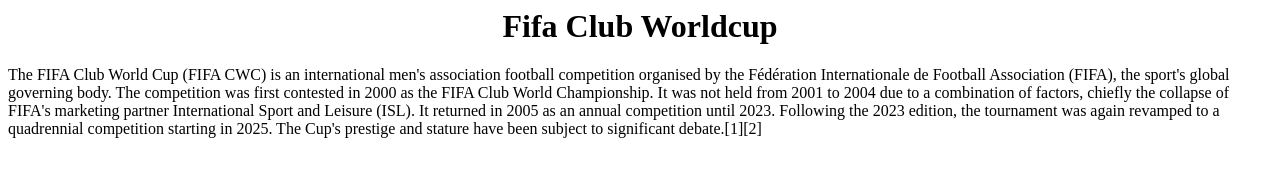
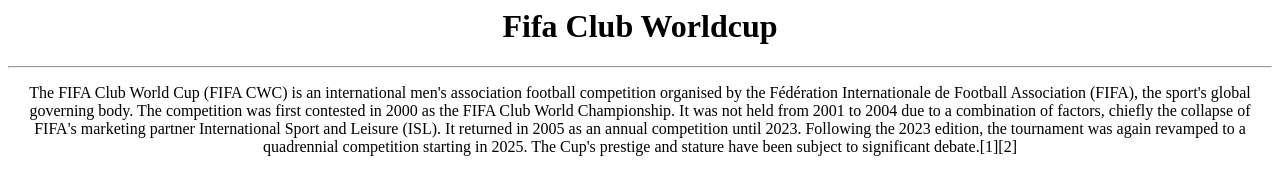
Before and after one commit to Manojkumaran3/samplehtmlwork, a plain HTML site: page index.html in a window 1280 px wide. Drawn offline with Linux system fonts and the light colour scheme.

Commit message:
Alignment checked

```diff
--- a/index.html
+++ b/index.html
@@ -8,6 +8,8 @@
 
   <body>
   <h1><center>Fifa Club Worldcup</center> </h1>
-  <p> The FIFA Club World Cup (FIFA CWC) is an international men's association football competition organised by the Fédération Internationale de Football Association (FIFA), the sport's global governing body. The competition was first contested in 2000 as the FIFA Club World Championship. It was not held from 2001 to 2004 due to a combination of factors, chiefly the collapse of FIFA's marketing partner International Sport and Leisure (ISL). It returned in 2005 as an annual competition until 2023. Following the 2023 edition, the tournament was again revamped to a quadrennial competition starting in 2025. The Cup's prestige and stature have been subject to significant debate.[1][2]</p>
-  </body>
+  <hr>
+
+  <p><center> The FIFA Club World Cup (FIFA CWC) is an international men's association football competition organised by the Fédération Internationale de Football Association (FIFA), the sport's global governing body. The competition was first contested in 2000 as the FIFA Club World Championship. It was not held from 2001 to 2004 due to a combination of factors, chiefly the collapse of FIFA's marketing partner International Sport and Leisure (ISL). It returned in 2005 as an annual competition until 2023. Following the 2023 edition, the tournament was again revamped to a quadrennial competition starting in 2025. The Cup's prestige and stature have been subject to significant debate.[1][2]
+</center></p></body>
   </html>
```
